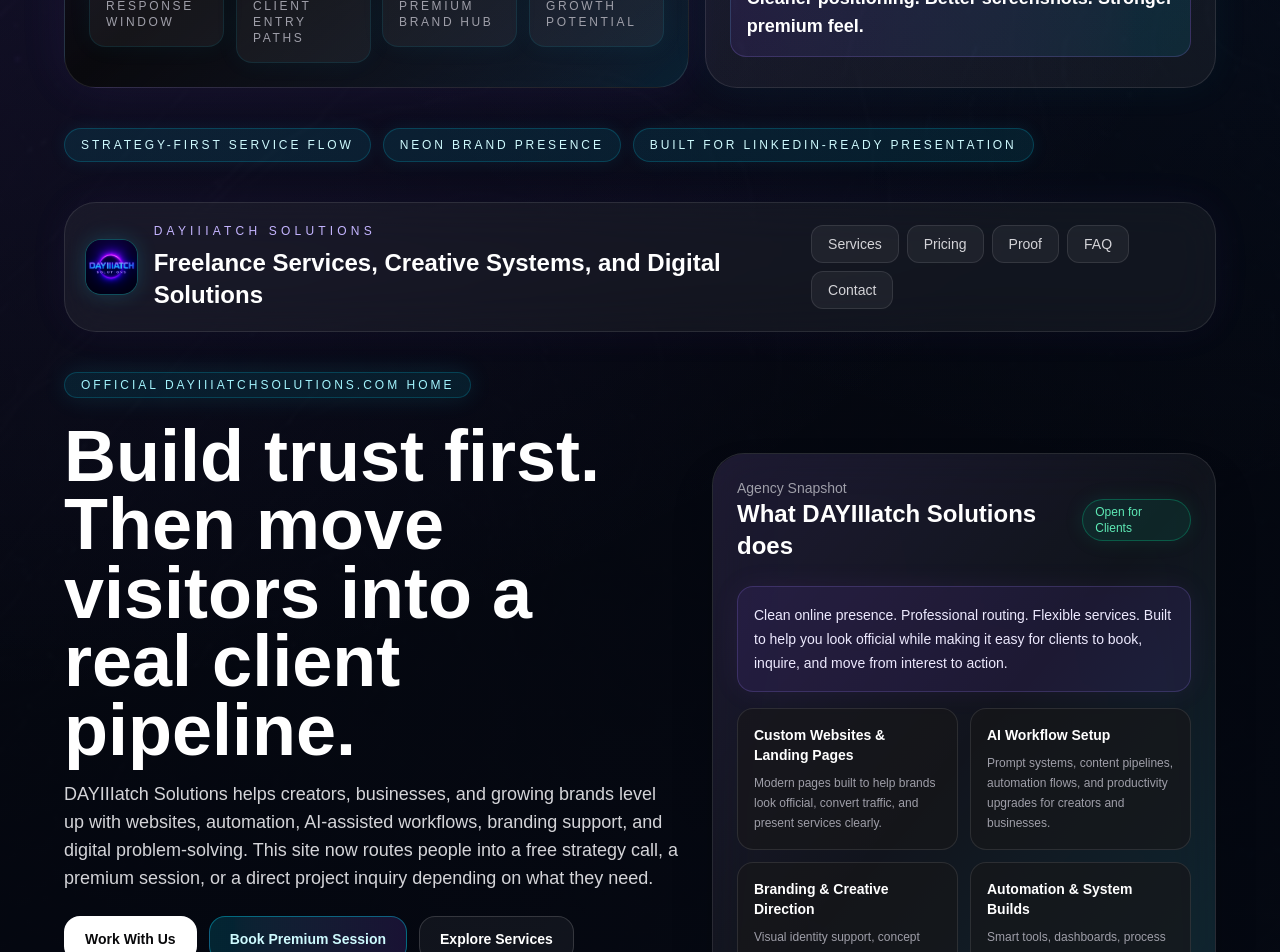
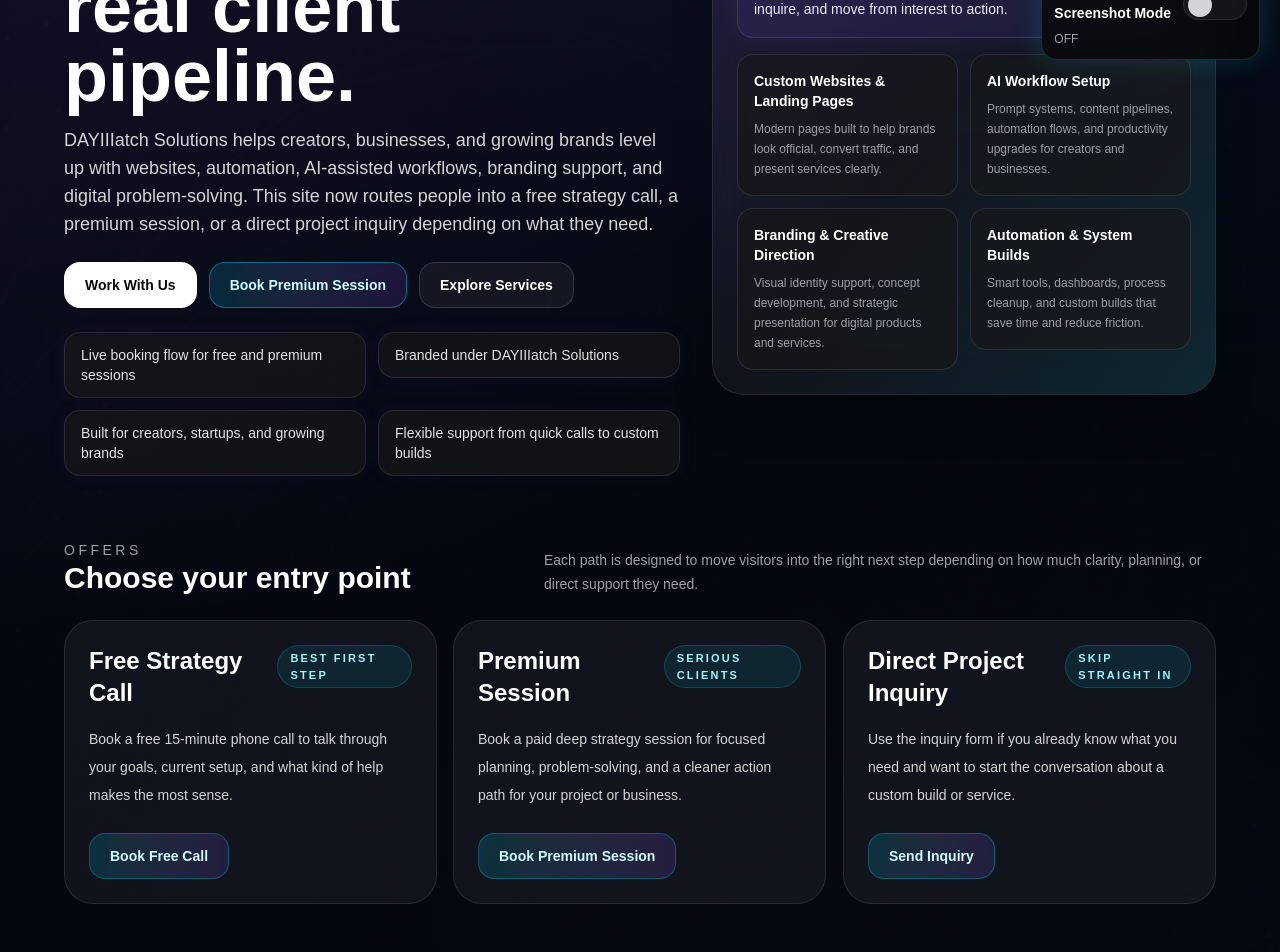
Before and after one commit to GoatManBizzle/dayiiiatch-web, a Next.js app: page / in a window 1280 px wide. Shown: the part 720-1672 px from the top of the page. Built offline with nearby package versions, Linux system fonts and the light colour scheme.

Commit message:
Add SP9 polish, upgrade screenshot mode, and build offers section

```diff
--- a/src/app/globals.css
+++ b/src/app/globals.css
@@ -59,3 +59,71 @@
 .pulse-glow {
   animation: pulse-glow 3.5s ease-in-out infinite;
 }
+html {
+  scroll-behavior: smooth;
+}
+
+@keyframes float-soft {
+  0% {
+    transform: translateY(0px);
+  }
+  50% {
+    transform: translateY(-6px);
+  }
+  100% {
+    transform: translateY(0px);
+  }
+}
+
+@keyframes pulse-glow {
+  0% {
+    box-shadow: 0 0 0 rgba(34, 211, 238, 0);
+  }
+  50% {
+    box-shadow: 0 0 28px rgba(34, 211, 238, 0.16);
+  }
+  100% {
+    box-shadow: 0 0 0 rgba(34, 211, 238, 0);
+  }
+}
+
+@keyframes sheen-slide {
+  0% {
+    transform: translateX(-140%);
+  }
+  100% {
+    transform: translateX(220%);
+  }
+}
+
+.float-soft {
+  animation: float-soft 5s ease-in-out infinite;
+}
+
+.pulse-glow {
+  animation: pulse-glow 3.5s ease-in-out infinite;
+}
+
+.card-sheen {
+  position: relative;
+  overflow: hidden;
+}
+
+.card-sheen::after {
+  content: "";
+  position: absolute;
+  inset: 0;
+  width: 35%;
+  transform: translateX(-140%) skewX(-18deg);
+  background: linear-gradient(
+    to right,
+    rgba(255, 255, 255, 0),
+    rgba(255, 255, 255, 0.06),
+    rgba(255, 255, 255, 0)
+  );
+  pointer-events: none;
+}
+
+.card-sheen:hover::after {
+  animation: sheen-slide 900ms ease;
+}
--- a/src/app/page.tsx
+++ b/src/app/page.tsx
@@ -1,9 +1,14 @@
+"use client";
+
+import { useMemo, useState } from "react";
+
 import SiteShell from "@/components/layout/site-shell";
 
 import TopBanner from "@/components/sections/top-banner";
 import ScreenshotBannerSection from "@/components/sections/screenshot-banner";
 import HeaderSection from "@/components/sections/header";
 import HeroSection from "@/components/sections/hero";
+import OffersSection from "@/components/sections/offers";
 import ServicesSection from "@/components/sections/services";
 import PricingSection from "@/components/sections/pricing";
 import TestimonialsSection from "@/components/sections/testimonials";
@@ -11,19 +16,37 @@
 import ContactFormSection from "@/components/sections/contact-form";
 import FooterSection from "@/components/sections/footer";
 
+import DevToggle from "@/components/dev/dev-toggle";
+import { siteSettings } from "@/config/site-settings";
+
 export default function HomePage() {
+  const [screenshotMode, setScreenshotMode] = useState(
+    siteSettings.screenshotModeDefault
+  );
+
+  const isDev = useMemo(() => process.env.NODE_ENV !== "production", []);
+
   return (
     <SiteShell>
       <TopBanner />
-      <ScreenshotBannerSection />
+      {screenshotMode && <ScreenshotBannerSection />}
       <HeaderSection />
       <HeroSection />
+      <OffersSection />
       <ServicesSection />
       <PricingSection />
       <TestimonialsSection />
       <FAQSection />
       <ContactFormSection />
       <FooterSection />
+
+      {isDev && (
+        <DevToggle
+          label="Screenshot Mode"
+          enabled={screenshotMode}
+          onToggle={() => setScreenshotMode((prev) => !prev)}
+        />
+      )}
     </SiteShell>
   );
 }
--- /dev/null
+++ b/src/components/dev/dev-toggle.tsx
@@ -0,0 +1,54 @@
+"use client";
+
+type DevToggleProps = {
+  label: string;
+  enabled: boolean;
+  onToggle: () => void;
+};
+
+export default function DevToggle({
+  label,
+  enabled,
+  onToggle,
+}: DevToggleProps) {
+  return (
+    <div className="fixed bottom-5 right-5 z-[999] rounded-2xl border border-cyan-400/20 bg-zinc-950/85 p-3 shadow-[0_0_28px_rgba(34,211,238,0.18)] backdrop-blur-xl">
+      <div className="flex items-center gap-3">
+        <div>
+          <p className="text-[10px] uppercase tracking-[0.25em] text-zinc-400">
+            Dev Toggle
+          </p>
+          <p className="mt-1 text-sm font-semibold text-white">{label}</p>
+        </div>
+
+        <button
+          type="button"
+          onClick={onToggle}
+          className={`relative h-8 w-16 rounded-full border transition ${
+            enabled
+              ? "border-cyan-400/40 bg-cyan-400/15"
+              : "border-white/10 bg-white/5"
+          }`}
+          aria-pressed={enabled}
+          aria-label={`Toggle ${label}`}
+        >
+          <span
+            className={`absolute top-1 h-6 w-6 rounded-full transition ${
+              enabled
+                ? "left-9 bg-cyan-300 shadow-[0_0_18px_rgba(34,211,238,0.45)]"
+                : "left-1 bg-zinc-300"
+            }`}
+          />
+        </button>
+      </div>
+
+      <p
+        className={`mt-2 text-xs font-medium ${
+          enabled ? "text-cyan-300" : "text-zinc-400"
+        }`}
+      >
+        {enabled ? "ON" : "OFF"}
+      </p>
+    </div>
+  );
+}
--- a/src/components/sections/offers.tsx
+++ b/src/components/sections/offers.tsx
@@ -0,0 +1,48 @@
+import SectionShell from "@/components/ui/section-shell";
+import Reveal from "@/components/ui/reveal";
+import { offers } from "@/data/site-content";
+
+export default function OffersSection() {
+  return (
+    <SectionShell
+      id="offers"
+      eyebrow="Offers"
+      title="Choose your entry point"
+      description="Each path is designed to move visitors into the right next step depending on how much clarity, planning, or direct support they need."
+    >
+      <div className="grid gap-4 lg:grid-cols-3">
+        {offers.map((offer, index) => {
+          const external = offer.href.startsWith("http");
+
+          return (
+            <Reveal key={offer.title} delayMs={index * 90}>
+              <div className="card-sheen rounded-[1.8rem] border border-white/10 bg-white/5 p-6 transition duration-300 hover:-translate-y-1 hover:scale-[1.01] hover:border-cyan-400/20 hover:shadow-[0_0_32px_rgba(34,211,238,0.08)]">
+                <div className="flex items-start justify-between gap-4">
+                  <h3 className="text-2xl font-bold">{offer.title}</h3>
+                  <span className="rounded-full border border-cyan-400/20 bg-cyan-400/10 px-3 py-1 text-[11px] font-semibold uppercase tracking-[0.2em] text-cyan-200">
+                    {offer.badge}
+                  </span>
+                </div>
+
+                <p className="mt-4 text-sm leading-7 text-zinc-300">
+                  {offer.description}
+                </p>
+
+                <div className="mt-6">
+                  <a
+                    href={offer.href}
+                    target={external ? "_blank" : undefined}
+                    rel={external ? "noreferrer" : undefined}
+                    className="inline-flex rounded-2xl border border-cyan-400/30 bg-gradient-to-r from-cyan-400/15 to-violet-500/15 px-5 py-3 text-sm font-semibold text-cyan-100 transition duration-300 hover:scale-[1.04] hover:shadow-[0_0_28px_rgba(34,211,238,0.20)]"
+                  >
+                    {offer.cta}
+                  </a>
+                </div>
+              </div>
+            </Reveal>
+          );
+        })}
+      </div>
+    </SectionShell>
+  );
+}
--- a/src/components/sections/screenshot-banner.tsx
+++ b/src/components/sections/screenshot-banner.tsx
@@ -7,19 +7,24 @@
   { value: "∞", label: "Growth Potential" },
 ];
 
+const proofBadges = [
+  "LinkedIn-ready visuals",
+  "Premium booking flow",
+  "Branded screenshot mode",
+  "Funnel-first presentation",
+];
+
 const caseStudyMock = {
   title: "Featured Build Concept",
   subtitle: "Client Funnel Upgrade Mock",
   summary:
     "A sample showcase card for future client wins, before-and-after transformations, system upgrades, and branded execution snapshots.",
-  metrics: ["Lead capture flow", "Premium booking path", "Sharper visual trust"],
+  metrics: [
+    "Lead capture flow",
+    "Premium booking path",
+    "Sharper visual trust",
+  ],
 };
-
-const neonDividers = [
-  "Strategy-first service flow",
-  "Neon brand presence",
-  "Built for LinkedIn-ready presentation",
-];
 
 export default function ScreenshotBannerSection() {
   return (
@@ -70,6 +75,16 @@
                 </Reveal>
               ))}
             </div>
+
+            <div className="mt-6 flex flex-wrap gap-3">
+              {proofBadges.map((badge, index) => (
+                <Reveal key={badge} delayMs={index * 70}>
+                  <div className="rounded-full border border-cyan-400/20 bg-cyan-400/10 px-4 py-2 text-xs font-medium uppercase tracking-[0.22em] text-cyan-100 shadow-[0_0_18px_rgba(34,211,238,0.08)]">
+                    {badge}
+                  </div>
+                </Reveal>
+              ))}
+            </div>
           </div>
 
           <div className="rounded-[2rem] border border-white/10 bg-white/5 p-6 shadow-[0_0_40px_rgba(34,211,238,0.05)] transition duration-300 hover:border-violet-400/20">
@@ -105,19 +120,6 @@
           </div>
         </section>
       </Reveal>
-
-      <Reveal delayMs={120}>
-        <section className="mb-10 flex flex-wrap gap-3">
-          {neonDividers.map((item) => (
-            <div
-              key={item}
-              className="rounded-full border border-cyan-400/20 bg-cyan-400/10 px-4 py-2 text-xs font-medium uppercase tracking-[0.24em] text-cyan-100 shadow-[0_0_18px_rgba(34,211,238,0.08)] transition duration-300 hover:scale-[1.03]"
-            >
-              {item}
-            </div>
-          ))}
-        </section>
-      </Reveal>
     </>
   );
 }
--- a/src/components/ui/feature-card.tsx
+++ b/src/components/ui/feature-card.tsx
@@ -5,7 +5,7 @@
 
 export default function FeatureCard({ title, text }: FeatureCardProps) {
   return (
-    <div className="rounded-[1.6rem] border border-white/10 bg-white/5 p-5 transition hover:-translate-y-1 hover:border-cyan-400/20 hover:bg-white/10 hover:shadow-[0_0_28px_rgba(34,211,238,0.07)]">
+    <div className="card-sheen rounded-[1.6rem] border border-white/10 bg-white/5 p-5 transition duration-300 hover:-translate-y-1 hover:scale-[1.01] hover:border-cyan-400/20 hover:bg-white/10 hover:shadow-[0_0_32px_rgba(34,211,238,0.08)]">
       <h4 className="text-xl font-semibold">{title}</h4>
       <p className="mt-3 text-sm leading-6 text-zinc-400">{text}</p>
     </div>
--- a/src/components/ui/reveal.tsx
+++ b/src/components/ui/reveal.tsx
@@ -15,6 +15,7 @@
 }: RevealProps) {
   const ref = useRef<HTMLDivElement | null>(null);
   const [visible, setVisible] = useState(false);
+  const delayRef = useRef<number | null>(null);
 
   useEffect(() => {
     const node = ref.current;
@@ -23,19 +24,33 @@
     const observer = new IntersectionObserver(
       (entries) => {
         entries.forEach((entry) => {
+          if (delayRef.current) {
+            window.clearTimeout(delayRef.current);
+            delayRef.current = null;
+          }
+
           if (entry.isIntersecting) {
-            const timer = window.setTimeout(() => setVisible(true), delayMs);
-            observer.unobserve(entry.target);
-            return () => window.clearTimeout(timer);
+            delayRef.current = window.setTimeout(() => {
+              setVisible(true);
+            }, delayMs);
+          } else {
+            setVisible(false);
           }
         });
       },
-      { threshold: 0.12 }
+      {
+        threshold: 0.12,
+      }
     );
 
     observer.observe(node);
 
-    return () => observer.disconnect();
+    return () => {
+      observer.disconnect();
+      if (delayRef.current) {
+        window.clearTimeout(delayRef.current);
+      }
+    };
   }, [delayMs]);
 
   return (
@@ -44,7 +59,7 @@
   className={`transition-all duration-700 ease-out will-change-transform ${
     visible
       ? "translate-y-0 opacity-100 blur-0"
-          : "translate-y-6 opacity-0 blur-[2px]"
+      : "translate-y-3 opacity-0 blur-[1px]"
   } ${className}`}
 >
   {children}
--- a/src/components/ui/testimonial-card.tsx
+++ b/src/components/ui/testimonial-card.tsx
@@ -10,7 +10,7 @@
   role,
 }: TestimonialCardProps) {
   return (
-    <div className="rounded-[1.8rem] border border-white/10 bg-white/5 p-6 transition hover:-translate-y-1 hover:border-violet-400/20 hover:shadow-[0_0_32px_rgba(168,85,247,0.08)]">
+    <div className="card-sheen rounded-[1.8rem] border border-white/10 bg-white/5 p-6 transition duration-300 hover:-translate-y-1 hover:scale-[1.01] hover:border-violet-400/20 hover:shadow-[0_0_36px_rgba(168,85,247,0.10)]">
       <p className="text-sm leading-7 text-zinc-300">“{quote}”</p>
       <div className="mt-5 border-t border-white/10 pt-4">
         <p className="font-semibold text-white">{name}</p>
--- a/src/config/links.ts
+++ b/src/config/links.ts
@@ -7,6 +7,7 @@
 
 export const navLinks = [
   { label: "Services", href: "#services" },
+  { label: "Offers", href: "#offers" },
   { label: "Pricing", href: "#pricing" },
   { label: "Proof", href: "#testimonials" },
   { label: "FAQ", href: "#faq" },
--- /dev/null
+++ b/src/config/site-settings.ts
@@ -0,0 +1,3 @@
+export const siteSettings = {
+  screenshotMode: true, // 🔥 toggle this ON/OFF anytime
+};
--- a/src/data/site-content.ts
+++ b/src/data/site-content.ts
@@ -2,6 +2,33 @@
   { label: "Booking Paths", value: "3" },
   { label: "Core Service Lanes", value: "6" },
   { label: "Client Funnel", value: "Live" },
+];
+
+export const offers = [
+  {
+    title: "Free Strategy Call",
+    badge: "Best first step",
+    description:
+      "Book a free 15-minute phone call to talk through your goals, current setup, and what kind of help makes the most sense.",
+    cta: "Book Free Call",
+    href: "https://calendly.com/dayiiiatchsolutions/free-15min-strategy-call",
+  },
+  {
+    title: "Premium Session",
+    badge: "Serious clients",
+    description:
+      "Book a paid deep strategy session for focused planning, problem-solving, and a cleaner action path for your project or business.",
+    cta: "Book Premium Session",
+    href: "https://calendly.com/dayiiiatchsolutions/deep-strategy-session-paid",
+  },
+  {
+    title: "Direct Project Inquiry",
+    badge: "Skip straight in",
+    description:
+      "Use the inquiry form if you already know what you need and want to start the conversation about a custom build or service.",
+    cta: "Send Inquiry",
+    href: "#contact-form",
+  },
 ];
 
 export const services = [
```
Also changed, not shown: src/components/ui/pricing-card.tsx (+6 -6 lines). Lines whose indentation alone changed are shown as unchanged.
